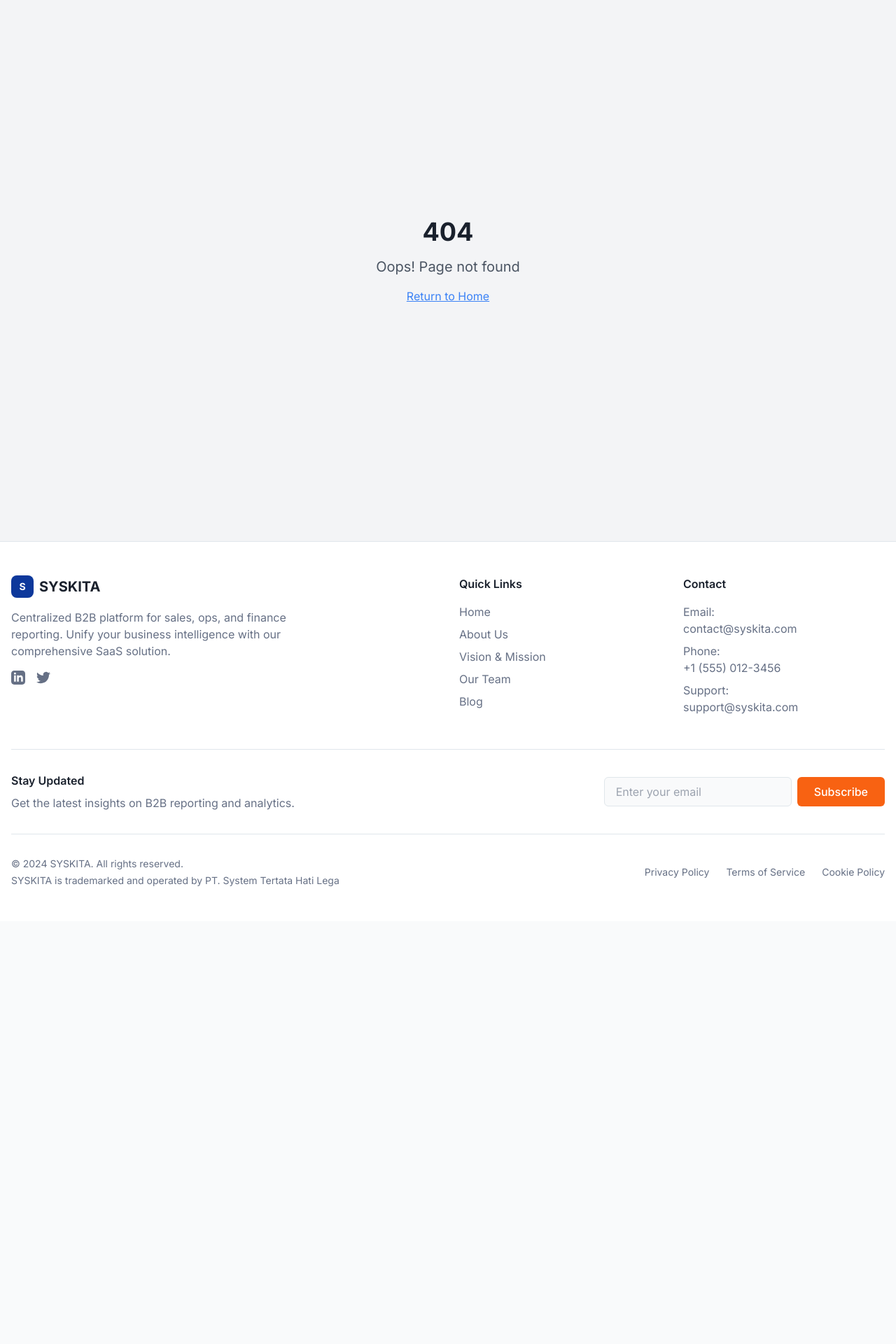
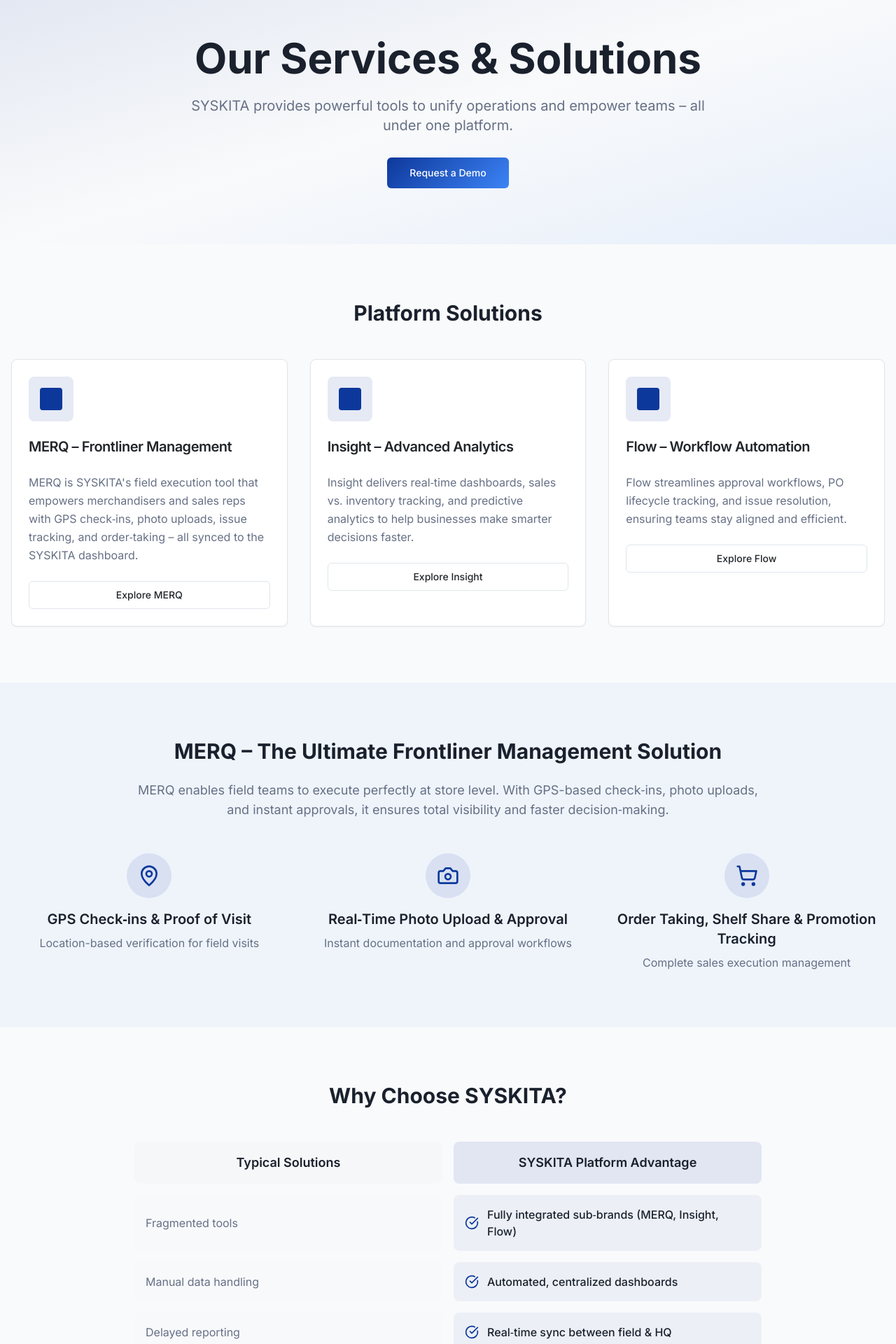
Before and after one commit to Victor-Gondo/syskita-shine-bright, a React (Vite) app: page /services in a window 1280 px wide. Shown: the part 100-2020 px from the top of the page at 70% size. Before the commit the page ends 1416 px from the top, so only its background shows below. Built offline with nearby package versions, Linux system fonts and the light colour scheme.

Commit message:
Add Services page
Create a new Services page with sections for Hero, Sub-Brand Overview, MERQ highlight, SYSKITA advantage comparison, and a final CTA.

```diff
--- a/src/App.tsx
+++ b/src/App.tsx
@@ -8,6 +8,7 @@ import Home from "./pages/Home";
 import About from "./pages/About";
 import VisionMission from "./pages/VisionMission";
 import Team from "./pages/Team";
+import Services from "./pages/Services";
 import Blog from "./pages/Blog";
 import NotFound from "./pages/NotFound";
 
@@ -25,6 +26,7 @@ const App = () => (
             <Route path="/about" element={<About />} />
             <Route path="/vision-mission" element={<VisionMission />} />
             <Route path="/team" element={<Team />} />
+            <Route path="/services" element={<Services />} />
             <Route path="/blog" element={<Blog />} />
             <Route path="*" element={<NotFound />} />
           </Routes>
--- a/src/components/Navigation.tsx
+++ b/src/components/Navigation.tsx
@@ -16,6 +16,7 @@ const Navigation = () => {
     { name: "About Us", path: "/about" },
     { name: "Vision & Mission", path: "/vision-mission" },
     { name: "Our Team", path: "/team" },
+    { name: "Services", path: "/services" },
     { name: "Blog", path: "/blog" },
   ];
 
--- /dev/null
+++ b/src/pages/Services.tsx
@@ -0,0 +1,162 @@
+import { SEOHead } from "@/components/SEOHead";
+import { CTAButton } from "@/components/ui/cta-button";
+import { Card, CardContent, CardDescription, CardHeader, CardTitle } from "@/components/ui/card";
+import { Button } from "@/components/ui/button";
+import { CheckCircle, MapPin, Camera, ShoppingCart } from "lucide-react";
+
+const Services = () => {
+  const subBrands = [
+    {
+      name: "MERQ – Frontliner Management",
+      description: "MERQ is SYSKITA's field execution tool that empowers merchandisers and sales reps with GPS check‑ins, photo uploads, issue tracking, and order‑taking – all synced to the SYSKITA dashboard.",
+      buttonText: "Explore MERQ"
+    },
+    {
+      name: "Insight – Advanced Analytics",
+      description: "Insight delivers real‑time dashboards, sales vs. inventory tracking, and predictive analytics to help businesses make smarter decisions faster.",
+      buttonText: "Explore Insight"
+    },
+    {
+      name: "Flow – Workflow Automation",
+      description: "Flow streamlines approval workflows, PO lifecycle tracking, and issue resolution, ensuring teams stay aligned and efficient.",
+      buttonText: "Explore Flow"
+    }
+  ];
+
+  const merqFeatures = [
+    {
+      icon: MapPin,
+      title: "GPS Check‑ins & Proof of Visit",
+      description: "Location-based verification for field visits"
+    },
+    {
+      icon: Camera,
+      title: "Real‑Time Photo Upload & Approval",
+      description: "Instant documentation and approval workflows"
+    },
+    {
+      icon: ShoppingCart,
+      title: "Order Taking, Shelf Share & Promotion Tracking",
+      description: "Complete sales execution management"
+    }
+  ];
+
+  const comparisonData = [
+    { typical: "Fragmented tools", syskita: "Fully integrated sub‑brands (MERQ, Insight, Flow)" },
+    { typical: "Manual data handling", syskita: "Automated, centralized dashboards" },
+    { typical: "Delayed reporting", syskita: "Real‑time sync between field & HQ" }
+  ];
+
+  return (
+    <>
+      <SEOHead
+        title="SYSKITA Services | MERQ, Insight & Flow Solutions"
+        description="Explore SYSKITA's comprehensive service offerings including MERQ field management, Insight analytics, and Flow automation tools."
+      />
+
+      {/* Hero Section */}
+      <section className="bg-gradient-to-br from-primary/10 via-background to-secondary/10 py-20">
+        <div className="container mx-auto px-4 text-center">
+          <h1 className="text-4xl md:text-6xl font-bold text-foreground mb-6">
+            Our Services & Solutions
+          </h1>
+          <p className="text-xl text-muted-foreground mb-8 max-w-3xl mx-auto">
+            SYSKITA provides powerful tools to unify operations and empower teams – all under one platform.
+          </p>
+          <CTAButton variant="demo" size="lg" />
+        </div>
+      </section>
+
+      {/* Sub-Brand Overview Section */}
+      <section className="py-20 bg-background">
+        <div className="container mx-auto px-4">
+          <h2 className="text-3xl font-bold text-center mb-12">Platform Solutions</h2>
+          <div className="grid md:grid-cols-3 gap-8">
+            {subBrands.map((brand, index) => (
+              <Card key={index} className="hover:shadow-lg transition-all duration-300">
+                <CardHeader>
+                  <div className="w-16 h-16 bg-primary/10 rounded-lg flex items-center justify-center mb-4">
+                    <div className="w-8 h-8 bg-primary rounded"></div>
+                  </div>
+                  <CardTitle className="text-xl">{brand.name}</CardTitle>
+                </CardHeader>
+                <CardContent>
+                  <CardDescription className="mb-6 text-base leading-relaxed">
+                    {brand.description}
+                  </CardDescription>
+                  <Button variant="outline" className="w-full">
+                    {brand.buttonText}
+                  </Button>
+                </CardContent>
+              </Card>
+            ))}
+          </div>
+        </div>
+      </section>
+
+      {/* MERQ Highlight Section */}
+      <section className="py-20 bg-secondary/5">
+        <div className="container mx-auto px-4">
+          <div className="text-center mb-12">
+            <h2 className="text-3xl font-bold mb-6">MERQ – The Ultimate Frontliner Management Solution</h2>
+            <p className="text-lg text-muted-foreground max-w-4xl mx-auto">
+              MERQ enables field teams to execute perfectly at store level. With GPS-based check‑ins, photo uploads, and instant approvals, it ensures total visibility and faster decision‑making.
+            </p>
+          </div>
+
+          <div className="grid md:grid-cols-3 gap-8">
+            {merqFeatures.map((feature, index) => (
+              <div key={index} className="text-center">
+                <div className="w-16 h-16 bg-primary/10 rounded-full flex items-center justify-center mx-auto mb-4">
+                  <feature.icon className="w-8 h-8 text-primary" />
+                </div>
+                <h3 className="text-xl font-semibold mb-2">{feature.title}</h3>
+                <p className="text-muted-foreground">{feature.description}</p>
+              </div>
+            ))}
+          </div>
+        </div>
+      </section>
+
+      {/* Comparison Section */}
+      <section className="py-20 bg-background">
+        <div className="container mx-auto px-4">
+          <h2 className="text-3xl font-bold text-center mb-12">Why Choose SYSKITA?</h2>
+
+          <div className="max-w-4xl mx-auto">
+            <div className="grid grid-cols-2 gap-4 mb-4">
+              <div className="bg-muted/50 p-4 rounded-lg text-center">
+                <h3 className="font-semibold text-lg">Typical Solutions</h3>
+              </div>
+              <div className="bg-primary/10 p-4 rounded-lg text-center">
+                <h3 className="font-semibold text-lg">SYSKITA Platform Advantage</h3>
+              </div>
+            </div>
+
+            {comparisonData.map((row, index) => (
+              <div key={index} className="grid grid-cols-2 gap-4 mb-4">
+                <div className="bg-muted/30 p-4 rounded-lg flex items-center">
+                  <span className="text-muted-foreground">{row.typical}</span>
+                </div>
+                <div className="bg-primary/5 p-4 rounded-lg flex items-center">
+                  <CheckCircle className="w-5 h-5 text-primary mr-3 flex-shrink-0" />
+                  <span className="text-foreground font-medium">{row.syskita}</span>
+                </div>
+              </div>
+            ))}
+          </div>
+        </div>
+      </section>
+
+      {/* Final CTA Section */}
+      <section className="py-20 bg-gradient-to-r from-primary/10 to-secondary/10">
+        <div className="container mx-auto px-4 text-center">
+          <h2 className="text-3xl font-bold mb-6">Discover How SYSKITA Can Power Your Growth</h2>
+          <CTAButton variant="book" size="lg" />
+        </div>
+      </section>
+    </>
+  );
+};
+
+export default Services;
```
